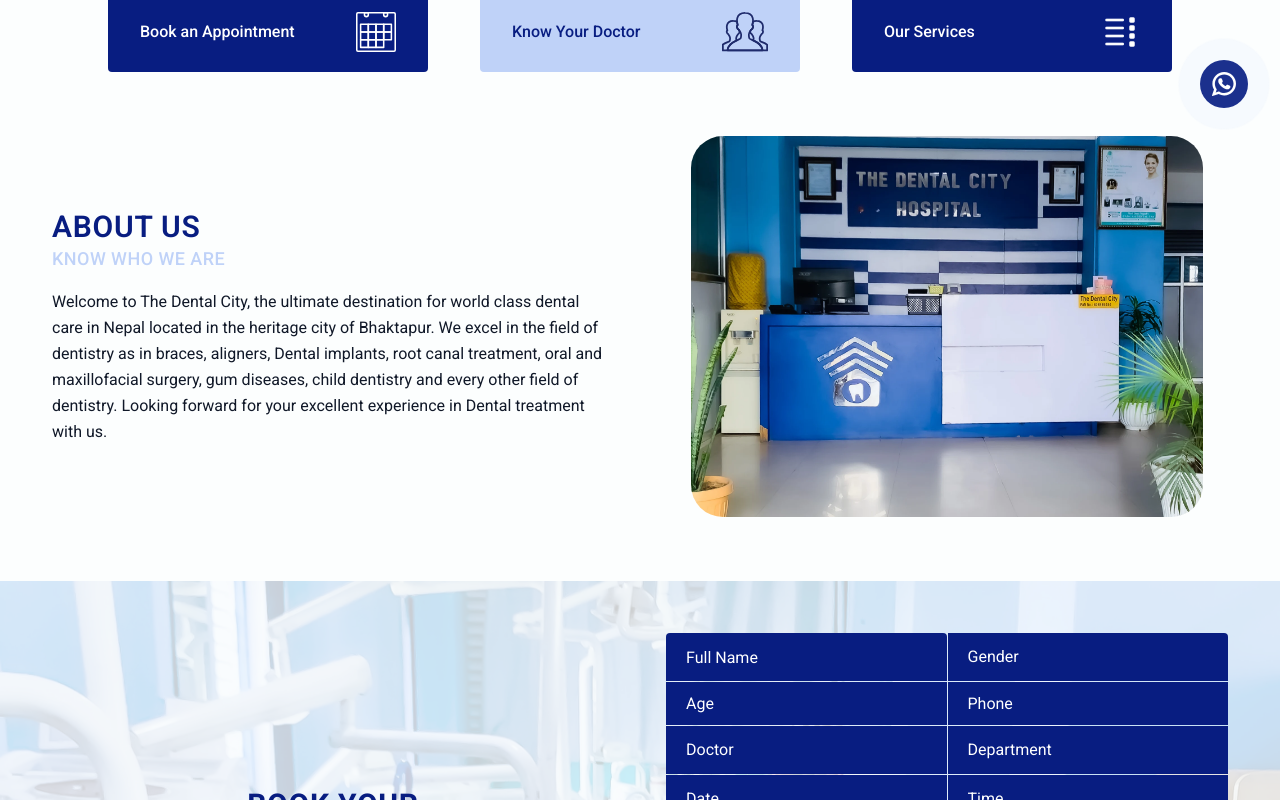
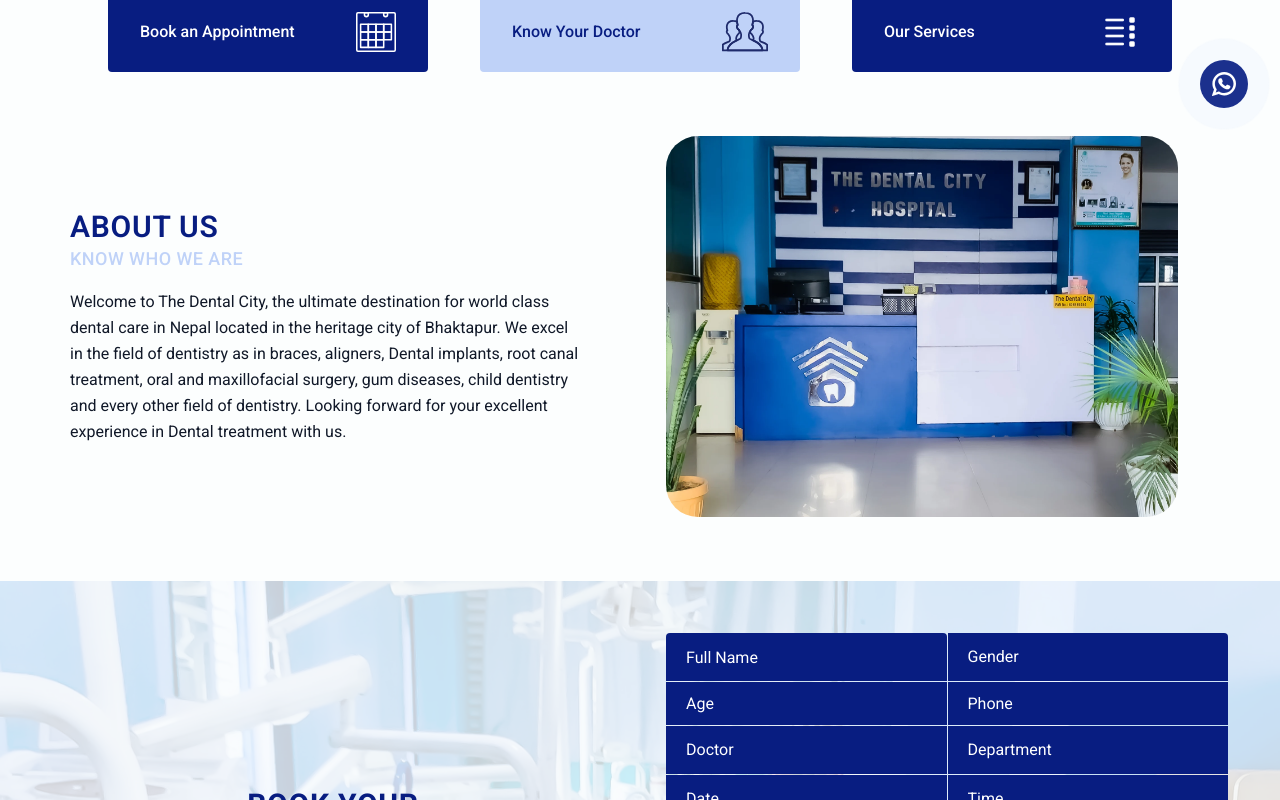
Before and after one commit to ag-tej/the_dental_city_hospital_client, a React (Vite) app: page / in a window 1280 px wide. Shown: the part 660-1460 px from the top of the page. Built offline with nearby package versions, Linux system fonts and the light colour scheme; a web font is replaced by a local one.

Commit message:
update spacings

```diff
--- a/src/components/Footer.jsx
+++ b/src/components/Footer.jsx
@@ -20,7 +20,7 @@
   return (
     <footer className="z-30 bg-primary-blue-dark px-5 md:px-8 xl:px-13 py-13 text-white mt-auto">
       <div className="w-full max-w-screen-2xl mx-auto">
-        <div className="max-w-7xl mx-auto flex flex-wrap items-start justify-between gap-8 pb-13 border-b">
+        <div className="max-w-6xl mx-auto flex flex-wrap items-start justify-between gap-8 pb-13 border-b">
           <a href="/" className="flex flex-col items-center gap-3">
             <img
               src={logo}
@@ -107,7 +107,7 @@
               <p className="text-responsive-text xl:text-lg font-medium">
                 Socials
               </p>
-              <ul className="mt-5 text-3xl flex flex-row items-center gap-4">
+              <ul className="mt-3 text-3xl flex flex-row items-center gap-4">
                 <li>
                   <a
                     href="https://www.facebook.com/share/1KjcibRjW9/"
@@ -154,7 +154,7 @@
               <p className="text-responsive-text xl:text-lg font-medium">
                 Newsletter
               </p>
-              <div className="relative mt-5">
+              <div className="relative mt-3">
                 <input
                   type="email"
                   placeholder="Enter your email"
--- a/src/pages/Home.jsx
+++ b/src/pages/Home.jsx
@@ -78,15 +78,15 @@
       </div>
       {/* About Us */}
       <div id="about-us" className="mt-16 px-5 md:px-8 xl:px-13">
-        <div className="max-w-7xl mx-auto flex flex-col lg:flex-row gap-5 md:gap-8 xl:gap-13 items-center justify-between">
-          <div className="text-center lg:text-left lg:w-1/2">
+        <div className="max-w-6xl mx-auto flex flex-col lg:flex-row gap-5 md:gap-8 xl:gap-13 items-center justify-center">
+          <div className="text-center lg:text-left lg:w-1/2 max-w-lg">
             <p className="text-responsive-heading text-primary-blue-dark font-semibold uppercase tracking-wide">
               About Us
             </p>
             <p className="text-responsive-text xl:text-lg text-primary-blue-light font-medium uppercase tracking-wide">
               Know who we are
             </p>
-            <p className="text-responsive-text font-normal text-gray-900 leading-relaxed mt-4 max-w-2xl">
+            <p className="text-responsive-text font-normal text-gray-900 leading-relaxed mt-4">
               Welcome to The Dental City, the ultimate destination for world
               class dental care in Nepal located in the heritage city of
               Bhaktapur. We excel in the field of dentistry as in braces,
@@ -101,7 +101,7 @@
               src={aboutUs}
               loading="lazy"
               alt="About Us Image"
-              className="w-full max-w-lg mx-auto h-auto object-cover rounded-4xl"
+              className="w-full max-w-lg mx-auto lg:ml-auto h-auto object-cover rounded-4xl"
             />
           </div>
         </div>
--- a/src/pages/Services.jsx
+++ b/src/pages/Services.jsx
@@ -25,9 +25,9 @@
           {serviceData.map((item) => (
             <div
               key={item.id}
-              className="flex flex-col md:flex-row gap-5 md:gap-8 xl:gap-13 md:items-center md:justify-center  max-w-lg md:max-w-full mx-auto"
+              className="flex flex-col md:flex-row gap-5 md:gap-8 xl:gap-13 md:items-center md:justify-center max-w-lg md:max-w-full mx-auto"
             >
-              <div className="md:w-1/2">
+              <div className="md:w-1/2 max-w-md">
                 <p className="text-responsive-heading text-primary-blue-dark font-semibold tracking-wide">
                   {item.name}
                 </p>
```
